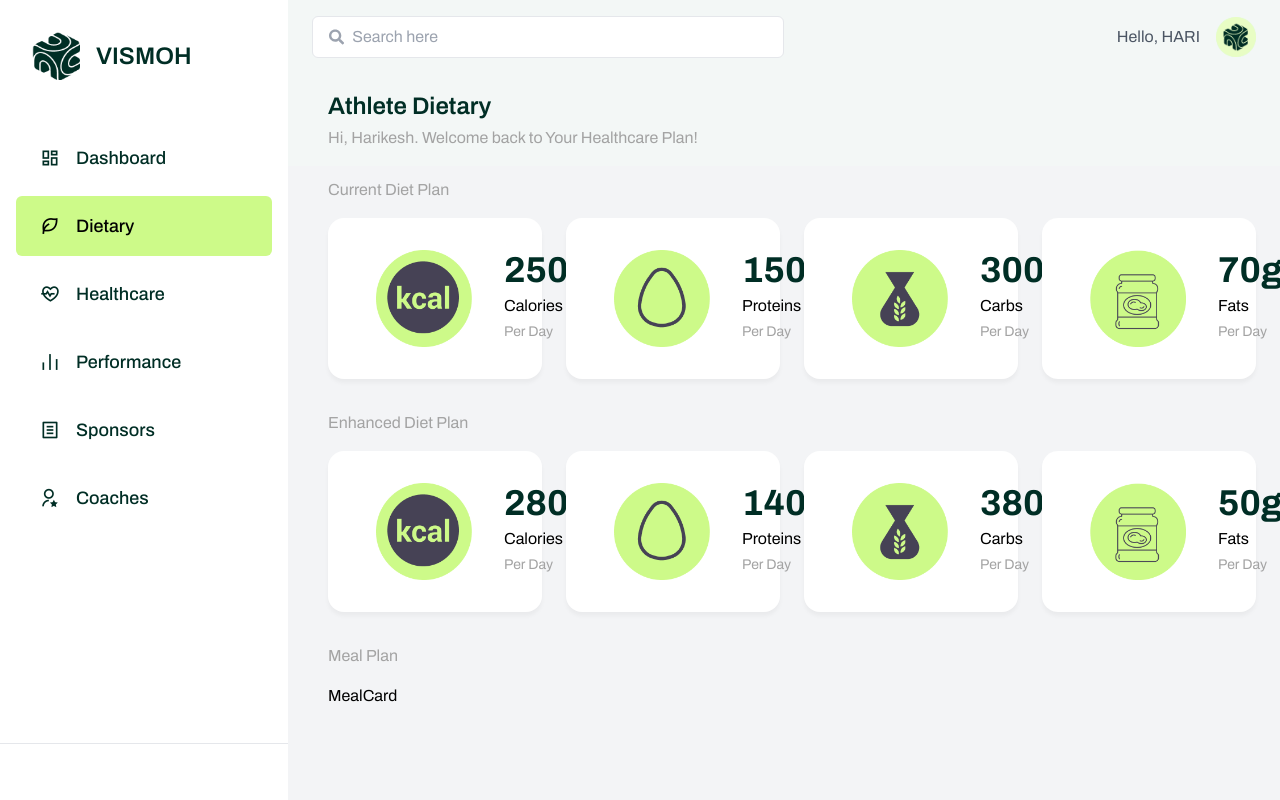
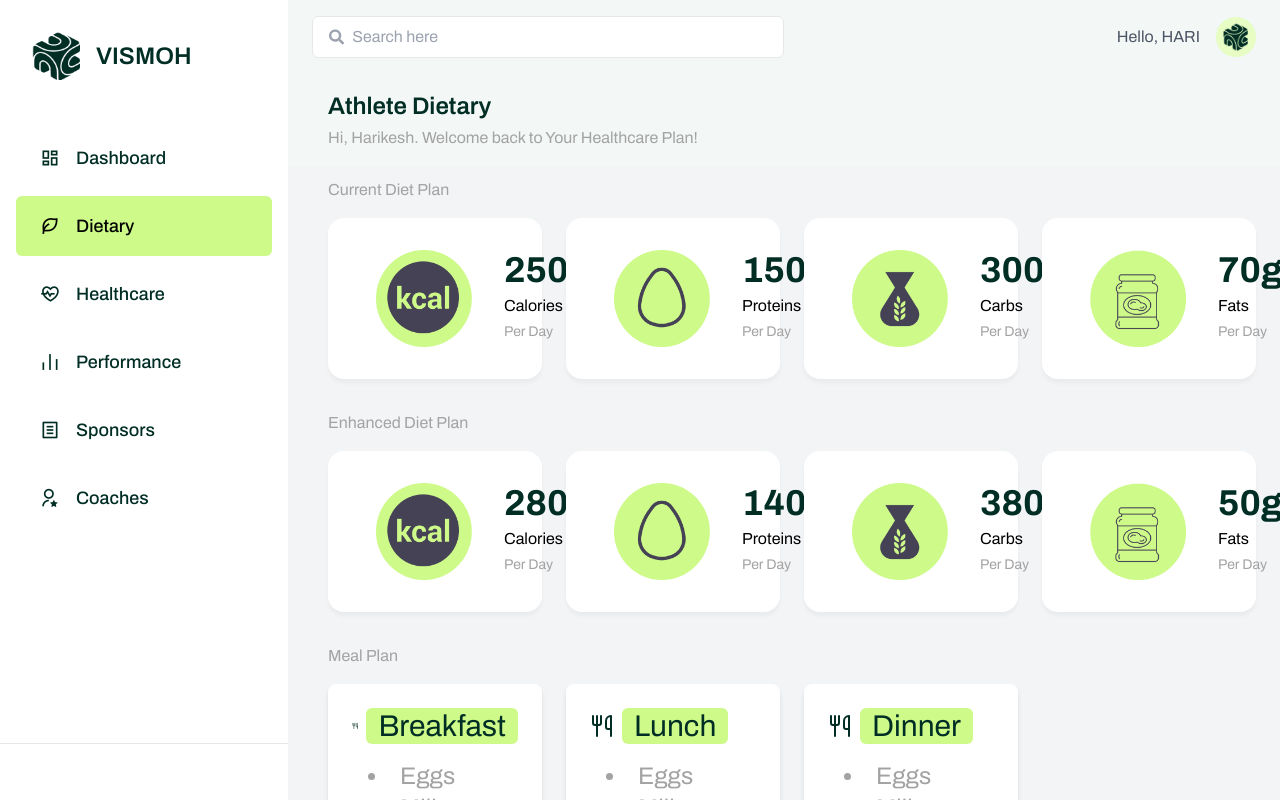
Before and after one commit to init-to-winit/client, a React (Vite) app: page /dietary in a window 1280 px wide. Built offline with nearby package versions, Linux system fonts and the light colour scheme; sample sign-in values are in the browser's storage.

Commit message:
feat: enhance MealCard component to display meal times and items

```diff
--- a/src/components/dietary/MealCard.jsx
+++ b/src/components/dietary/MealCard.jsx
@@ -1,5 +1,20 @@
+import { Utensils } from "lucide-react";
 import React from "react";
 
-export default function MealCard() {
-  return <div>MealCard</div>;
+export default function MealCard({ time, list }) {
+  return (
+    <div className="bg-white shadow-md p-6 inline-block rounded-lg">
+      <div className="flex gap-2 items-center">
+        <Utensils className="text-primary" />
+        <h1 className="text-primary text-3xl bg-secondary px-3 rounded-md">
+          {time}
+        </h1>
+      </div>
+      <ul className="m-4 mb-0 list-disc list-inside text-2xl text-ptext">
+        {list.map((item, index) => (
+          <li key={index}>{item}</li>
+        ))}
+      </ul>
+    </div>
+  );
 }
--- a/src/pages/Dietary.jsx
+++ b/src/pages/Dietary.jsx
@@ -19,6 +19,9 @@ export default function Dietary() {
     { icon: Carbs, value: "380g", subText: "Carbs" },
     { icon: Fats, value: "50g", subText: "Fats" },
   ];
+  const breakfast = ["Eggs", "Milk"];
+  const lunch = ["Eggs", "Milk"];
+  const dinner = ["Eggs", "Milk"];
   return (
     <div>
       <div>
@@ -50,7 +53,9 @@ export default function Dietary() {
       <div className="my-8">
         <p className="text-ptext">Meal Plan</p>
         <div className="grid grid-cols-1 sm:grid-cols-2 lg:grid-cols-4 gap-6 mt-4">
-          <MealCard />
+          <MealCard time="Breakfast" list={breakfast} />
+          <MealCard time="Lunch" list={lunch} />
+          <MealCard time="Dinner" list={dinner} />
         </div>
       </div>
     </div>
```
